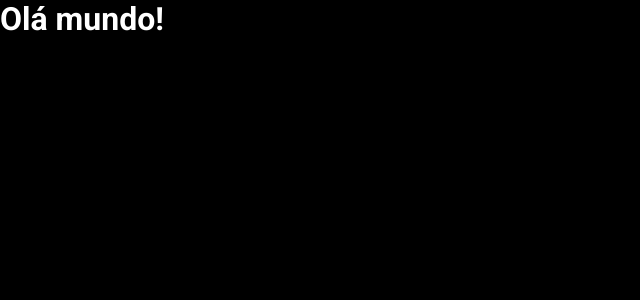
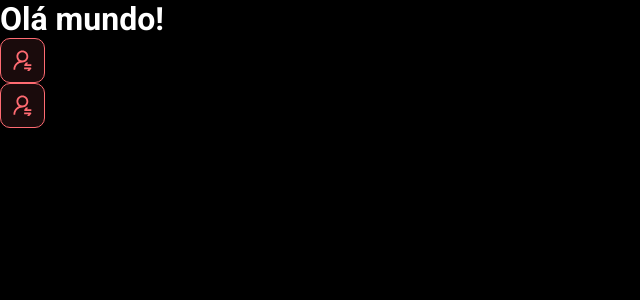
Before and after one commit to Inaldo-Teotonio/dsmeta, a React (Vite) app in the folder frontend/: page / in a window 1280 px wide. Shown: the top 300 px of the page, without its empty margins (0-640 px from the left). Built offline with nearby package versions, Linux system fonts and the light colour scheme.

Commit message:
First component

```diff
--- a/frontend/src/App.tsx
+++ b/frontend/src/App.tsx
@@ -1,7 +1,13 @@
+import NotificationButton from "./componets/NotificationButton"
+
 function App() {
-        return(
-  <h1>Olá mundo!</h1>
-)
+  return (
+    <>
+      <h1>Olá mundo!</h1>
+      <NotificationButton />
+      <NotificationButton />
+    </>
+  )
 }
 
 export default App
--- /dev/null
+++ b/frontend/src/componets/NotificationButton/index.tsx
@@ -0,0 +1,12 @@
+import icon from "..//..//Assets/img/Notification-icon.svg"
+import "./styles.css"
+
+function NotificationButton() {
+    return (
+        <div className="dsmeta-red-btn">
+            <img src= {icon} alt="Notification" />
+        </div>
+    )
+}
+
+export default NotificationButton
--- /dev/null
+++ b/frontend/src/componets/NotificationButton/styles.css
@@ -0,0 +1,15 @@
+.dsmeta-red-btn {
+    height: 45px;
+    width: 45px;
+    background: rgba(255, 107, 114, 0.1);
+    border: 1px solid #FF6B72;
+    border-radius: 10px;
+    display: flex;
+    align-items: center;
+    justify-content: center;
+    cursor: pointer;
+}
+
+.dsmeta-red-btn img {
+    width: 19px;
+}
```
Also changed, not shown: frontend/src/Assets/img/Notification-icon.svg (added).
